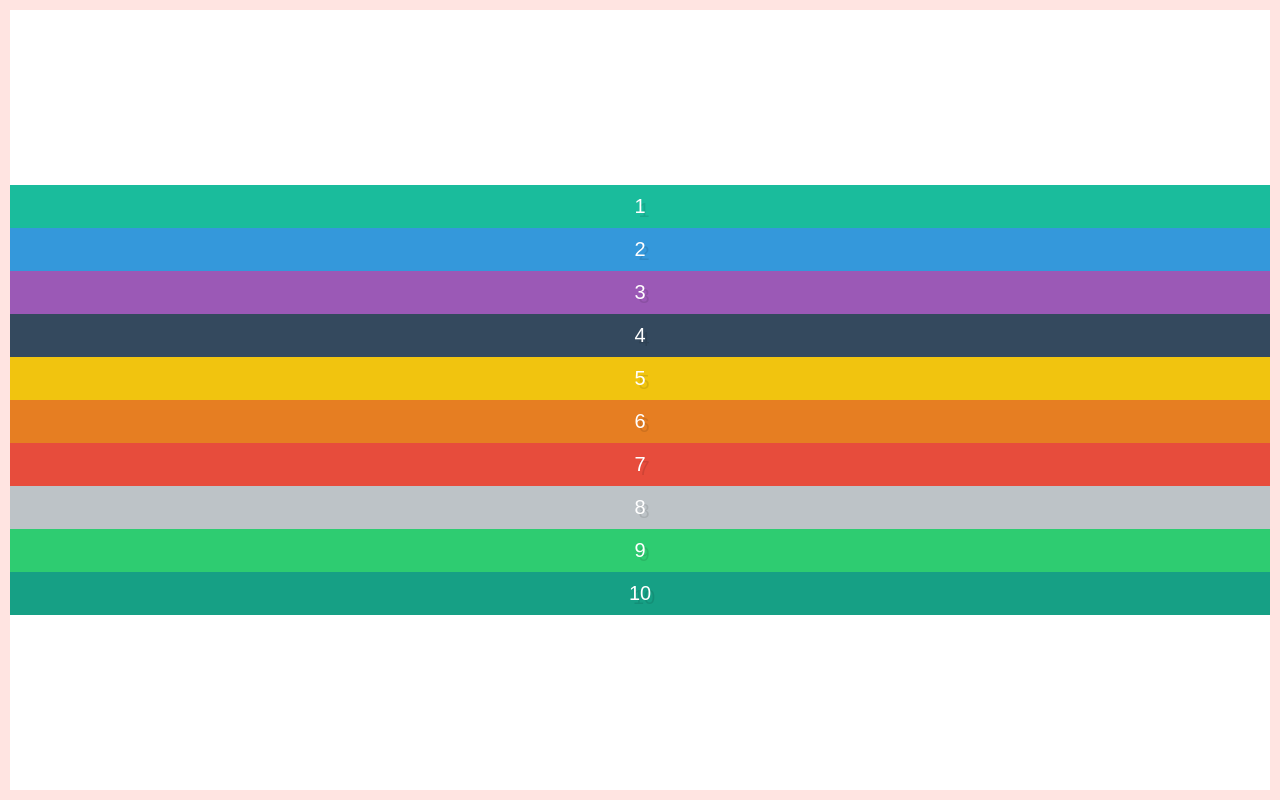
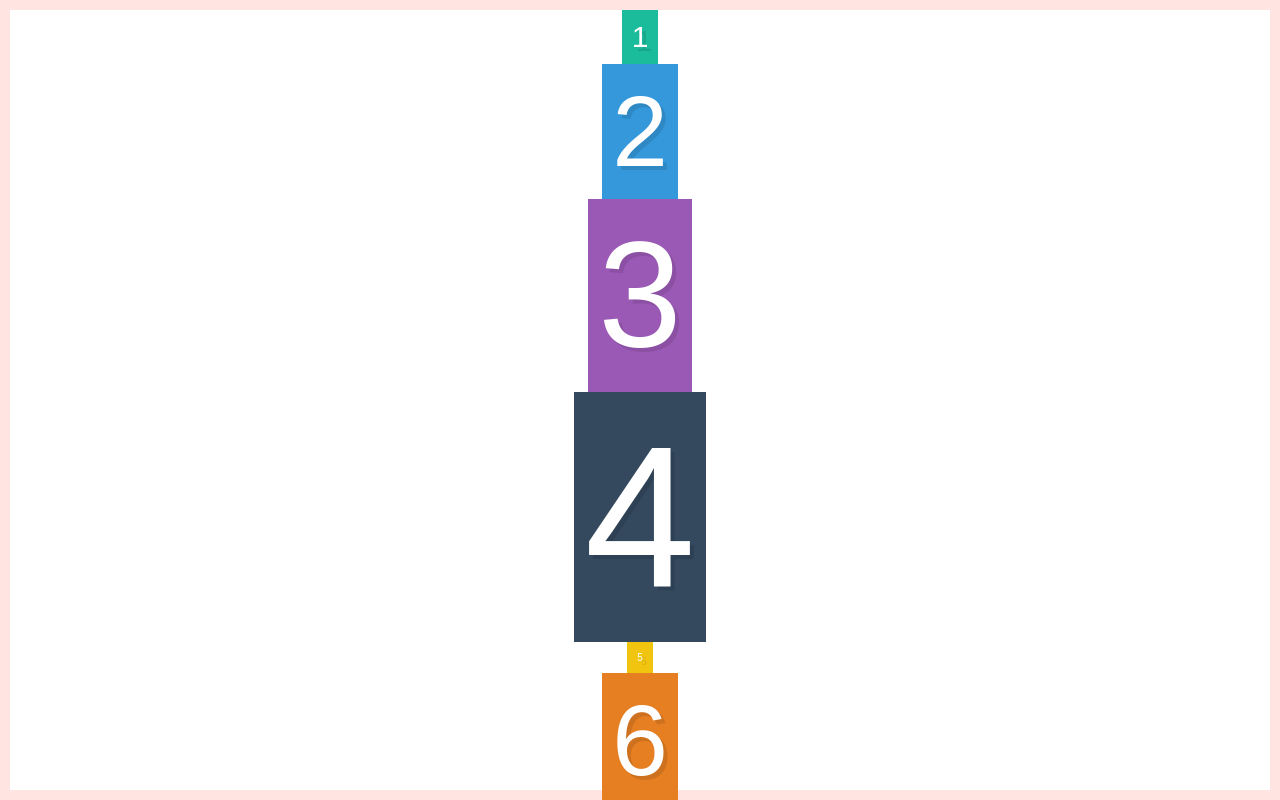
Before and after one commit to jessgrinberg/flexbox, a plain HTML site: page alignment-and-centering/index.html in a window 1280 px wide. Shown: the top 800 px of the page. Drawn offline with Linux system fonts and the light colour scheme.

Commit message:
alignement and centering with align-items

```diff
--- a/alignment-and-centering/style.css
+++ b/alignment-and-centering/style.css
@@ -9,7 +9,7 @@ input[type=reset],input[type=submit]{-webkit-appearance:button;cursor:pointer;}b
 /* Some default styles to make each box visible */
 .box {
   color:white;
-  font-size: 20px;
+  font-size: 100px;
   text-align: center;
   text-shadow:4px 4px 0 rgba(0,0,0,0.1);
   padding:10px;
@@ -33,10 +33,28 @@ input[type=reset],input[type=submit]{-webkit-appearance:button;cursor:pointer;}b
   display: flex;
   /*justify-content: flex-start;*/
   /*justify-content: flex-end;*/
-  justify-content: center;
+ /* justify-content: center;*/
  /* justify-content: space-between;*/
   flex-direction: column;
  /* justify-content: space-around;*/
-  min-height: 100vh;
+  height: 100vh;
   border: 10px solid mistyrose;
+ /* align-item: flex-start | flex-end | center | baseline;*/
+  align-items: center; /*needs a height to work*/
 }
+
+.box1 {
+  font-size: 30px;
+}
+
+.box3 {
+  font-size: 150px;
+}
+
+.box4 {
+  font-size: 200px;
+}
+
+.box5 {
+  font-size: 10px;
+}
```
